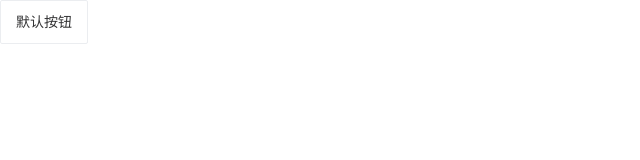
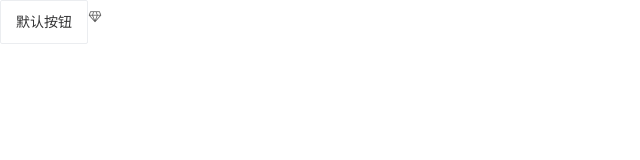
Before and after one commit to zmmsdk/git-init, a Vue app: page /#/login in a window 1280 px wide. Shown: the top 160 px of the page, without its empty margins (0-640 px from the left). Built offline with nearby package versions, Linux system fonts and the light colour scheme; a small style sheet from the web is missing.

Commit message:
配置iconfont

```diff
--- a/public/index.html
+++ b/public/index.html
@@ -5,6 +5,7 @@
     <meta http-equiv="X-UA-Compatible" content="IE=edge">
     <meta name="viewport" content="width=device-width,initial-scale=1.0">
     <link rel="icon" href="<%= BASE_URL %>favicon.ico">
+    <link rel="stylesheet" href="//at.alicdn.com/t/font_1622730_vgaxekra0b.css">
     <title>fengtao</title>
   </head>
   <body>
--- a/src/main.js
+++ b/src/main.js
@@ -5,6 +5,9 @@ import store from './store'
 import './utils/register-vant.js'
 // 引入样式文件
 import './styles/index.less'
+import { Icon } from 'vant'
+
+Vue.use(Icon)
 
 Vue.config.productionTip = false
 
--- a/src/views/login/index.vue
+++ b/src/views/login/index.vue
@@ -1,6 +1,8 @@
 <template>
 <div>
     <van-button type="default">默认按钮</van-button>
+    <van-icon name="gem-o" />
+    <i class="iconfont icon-icon-test2"></i>
 </div>
 </template>
 
```
